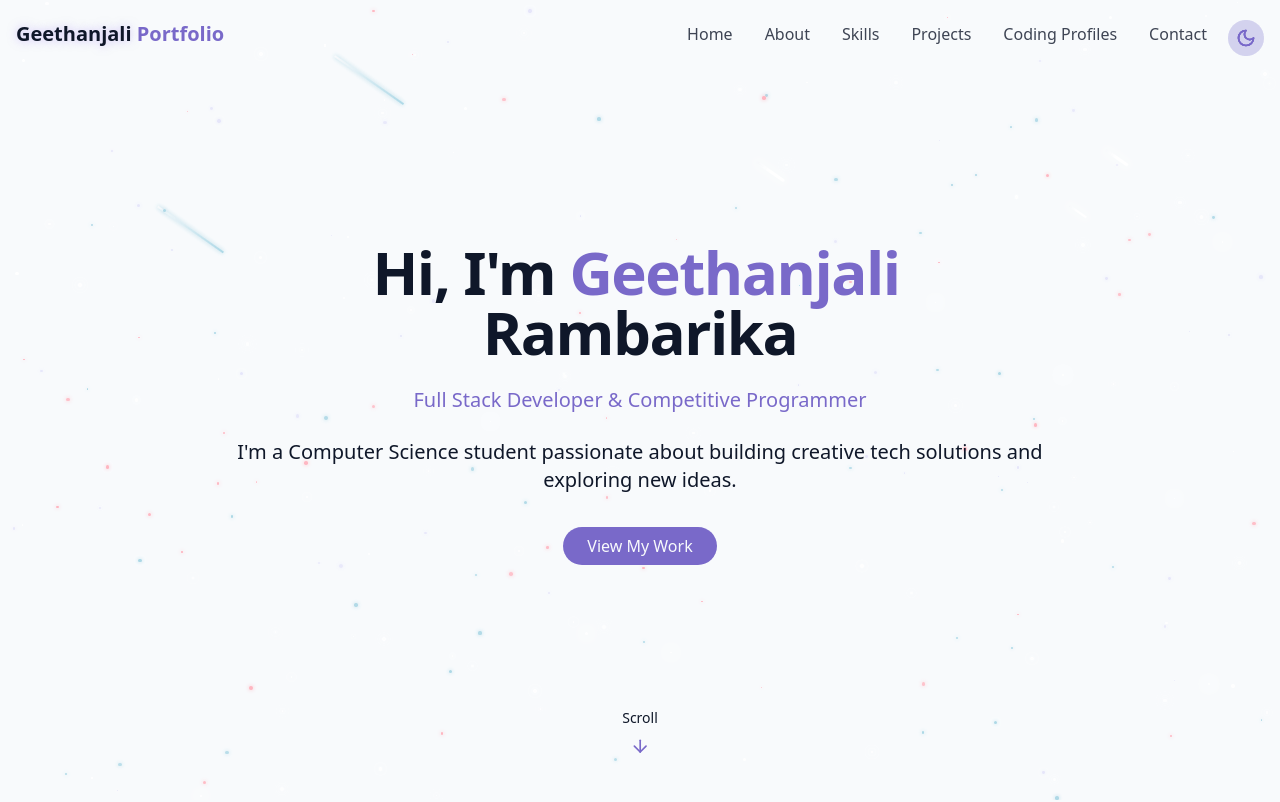
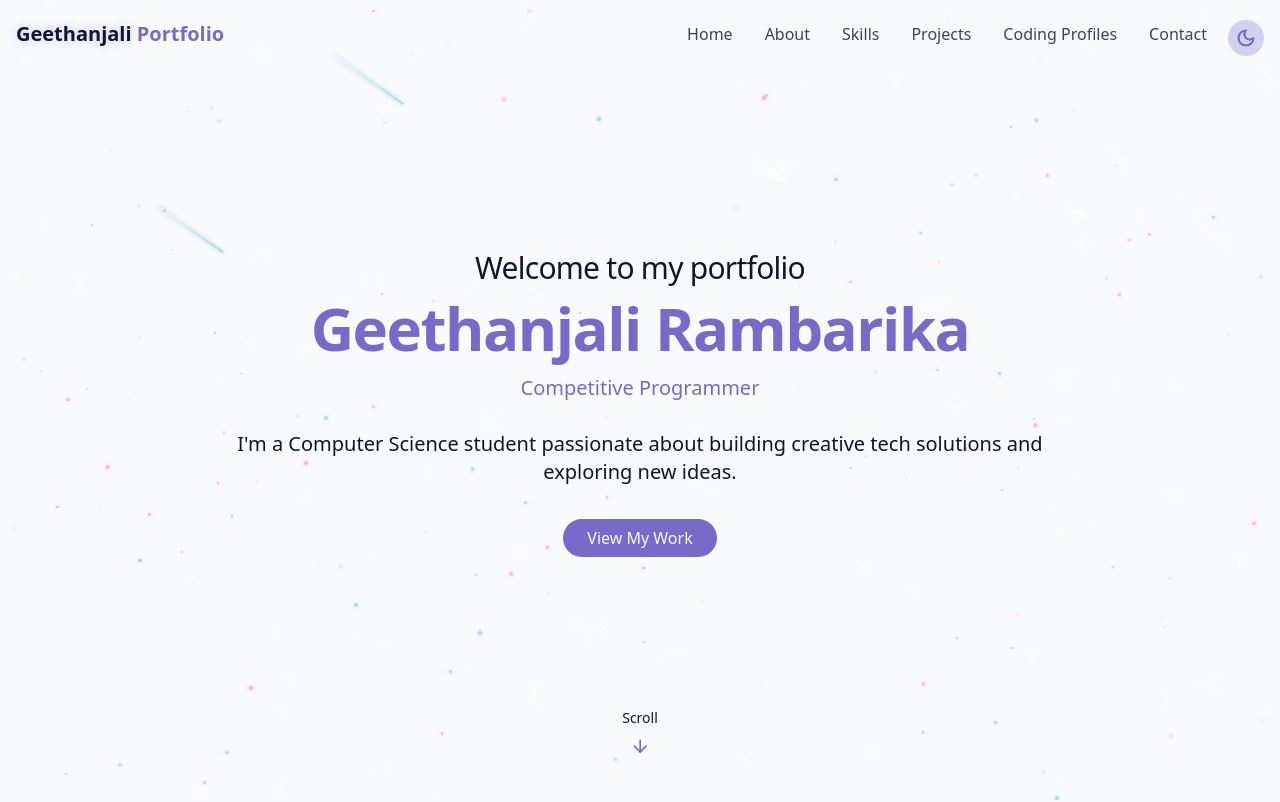
Before and after one commit to Geethanjali37/My-Portfolio, a React (Vite) app: page / in a window 1280 px wide. Shown: the top 802 px of the page. Built offline with nearby package versions, Linux system fonts and the light colour scheme.

Commit message:
Update HeroSection.jsx

```diff
--- a/src/components/HeroSection.jsx
+++ b/src/components/HeroSection.jsx
@@ -1,37 +1,104 @@
 import { ArrowDown } from "lucide-react";
+import { useEffect, useState } from "react";
 
 export const HeroSection = () => {
+    const [greetingIndex, setGreetingIndex] = useState(0);
+    const [greetingText, setGreetingText] = useState("");
+    const [roleText, setRoleText] = useState("");
+    const [roleIndex, setRoleIndex] = useState(0);
+    const [isTyping, setIsTyping] = useState(true);
+    const [showGreeting, setShowGreeting] = useState(true);
+
+    const greetings = ["Hi, I'm", "Welcome to my portfolio", "Have a Nice Day"];
+    const roles = ["Full Stack Developer", "Competitive Programmer"];
+
+    // Typing effect for roles
+    const typeRole = (text, onComplete) => {
+        let currentIndex = 0;
+        setIsTyping(true);
+
+        const interval = setInterval(() => {
+            if (currentIndex <= text.length) {
+                setRoleText(text.slice(0, currentIndex));
+                currentIndex++;
+            } else {
+                clearInterval(interval);
+                setIsTyping(false);
+                if (onComplete) onComplete();
+            }
+        }, 30);
+
+        return () => clearInterval(interval);
+    };
+
+    // Effect for animations
+    useEffect(() => {
+        // Fade out current greeting
+        setShowGreeting(false);
+
+        const greetingTimeout = setTimeout(() => {
+            // Set new greeting text and fade it in
+            setGreetingText(greetings[greetingIndex]);
+            setShowGreeting(true);
+
+            // Start typing role after greeting appears
+            setTimeout(() => {
+                typeRole(roles[roleIndex]);
+            }, 300);
+        }, 200);
+
+        return () => clearTimeout(greetingTimeout);
+    }, [greetingIndex, roleIndex]);
+
+    // Switch texts sequentially
+    useEffect(() => {
+        const interval = setInterval(() => {
+            if (!isTyping) {
+                setRoleText("");
+                setShowGreeting(false);
+                setTimeout(() => {
+                    setGreetingIndex((current) => (current + 1) % greetings.length);
+                    setRoleIndex((current) => (current + 1) % roles.length);
+                }, 200);
+            }
+        }, 2500);
+
+        return () => clearInterval(interval);
+    }, [isTyping]);
+
     return (
         <section
             id="hero"
             className="relative min-h-screen flex flex-col items-center justify-center px-4">
                 <div className="container max-w-4xl mx-auto text-center z-10">
-                    <div className="space-y-6">
+                    <div className="space-y-2">
+                        <div className="text-2xl md:text-3xl font-medium tracking-tight mb-2 h-10">
+                            <span
+                                className={`text-foreground inline-block min-h-[1.5em] transition-opacity duration-300 ${
+                                    showGreeting ? 'opacity-100' : 'opacity-0'
+                                }`}
+                            >
+                                {greetingText}
+                            </span>
+                        </div>
                         <h1 className="text-4xl md:text-6xl font-bold tracking-tight">
-                            <span className="opacity-0 animate-fade-in"> Hi, I'm</span>
-                            <span className="text-primary opacity-0 animate-fade-in-delay-1">
-                                {" "}
-                                Geethanjali
-                            </span>
-                            <span className="text-gradienmt ml-2 opacity-0 animate-fade-in-delay-2">
-                                {" "}
-                                Rambarika
+                            <span className="text-primary">
+                                Geethanjali Rambarika
                             </span>
                         </h1>
 
-                        <h2 className="text-xl text-primary opacity-0 animate-fade-in-delay-3">
-                            Full Stack Developer & Competitive Programmer
+                        <h2 className="text-xl text-primary h-8 mt-4">
+                            <span className="inline-block typing-cursor min-h-[1.5em]">
+                                {roleText}
+                            </span>
                         </h2>
 
-                        <p className="text-lg md:text-xl text-muted-foreground max-2-2xl mx-auto opacity-0 animate-fade-in-delay-4">
+                        <p className="text-lg md:text-xl text-muted-foreground max-2-2xl mx-auto opacity-0 animate-fade-in-delay-4 mt-6">
                             I'm a Computer Science student passionate about building creative tech solutions and exploring new ideas.
                         </p>
 
-                        <div className="pt-4 opacity-0 animate-fade-in-delay-5">
-                            <a
-                                href="#projects"
-                                className="cosmic-button transition-all duration-300 hover:shadow-[0_0_16px_4px_rgba(59,130,246,0.5)] hover:-translate-y-1 transform"
-                            >
+                        <div className="pt-8 opacity-0 animate-fade-in-delay-5">
+                            <a href="#projects" className="cosmic-button transition-all duration-300 hover:shadow-[0_0_16px_4px_rgba(59,130,246,0.5)] hover:-translate-y-1 transform">
                                 View My Work
                             </a>
                         </div>
@@ -44,3 +111,52 @@ export const HeroSection = () => {
         </section>
     );
 };
+
+// Add this to your global CSS or tailwind.config.js
+/*
+@keyframes waving-hand {
+  0% { transform: rotate(0.0deg); }
+  10% { transform: rotate(14.0deg); }
+  20% { transform: rotate(-8.0deg); }
+  30% { transform: rotate(14.0deg); }
+  40% { transform: rotate(-4.0deg); }
+  50% { transform: rotate(10.0deg); }
+  60% { transform: rotate(0.0deg); }
+  100% { transform: rotate(0.0deg); }
+}
+
+@keyframes rubber-band {
+  from { transform: scale3d(1, 1, 1); }
+  30% { transform: scale3d(1.25, 0.75, 1); }
+  40% { transform: scale3d(0.75, 1.25, 1); }
+  50% { transform: scale3d(1.15, 0.85, 1); }
+  65% { transform: scale3d(0.95, 1.05, 1); }
+  75% { transform: scale3d(1.05, 0.95, 1); }
+  to { transform: scale3d(1, 1, 1); }
+}
+
+@keyframes fade-up {
+  from {
+    opacity: 0;
+    transform: translateY(20px);
+  }
+  to {
+    opacity: 1;
+    transform: translateY(0);
+  }
+}
+
+.animate-waving-hand {
+  animation: waving-hand 2.5s ease-in-out infinite;
+  transform-origin: 70% 70%;
+  display: inline-block;
+}
+
+.animate-rubber-band {
+  animation: rubber-band 1s ease-in-out;
+}
+
+.animate-fade-up {
+  animation: fade-up 0.5s ease-out forwards;
+}
+*/
```
